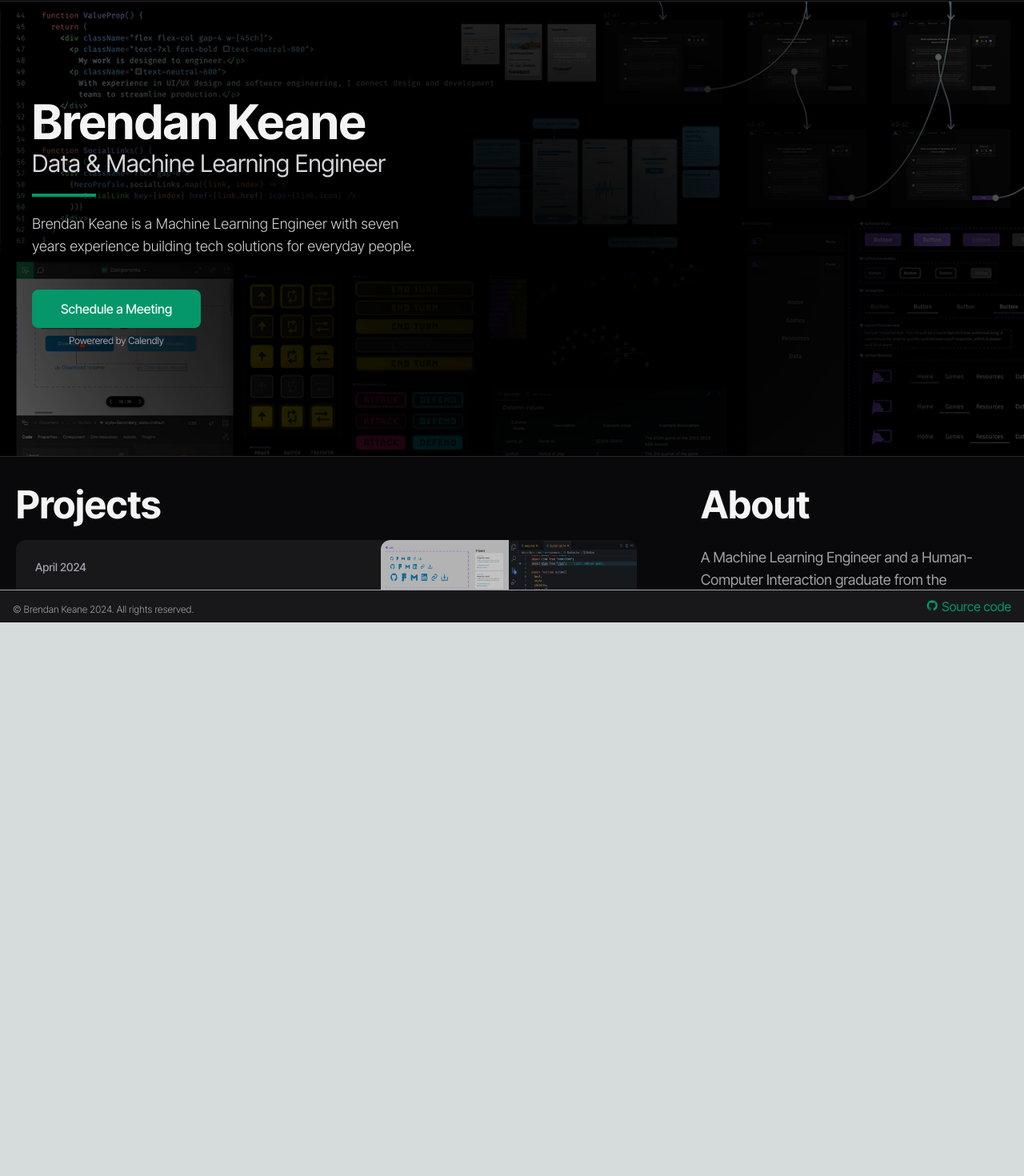
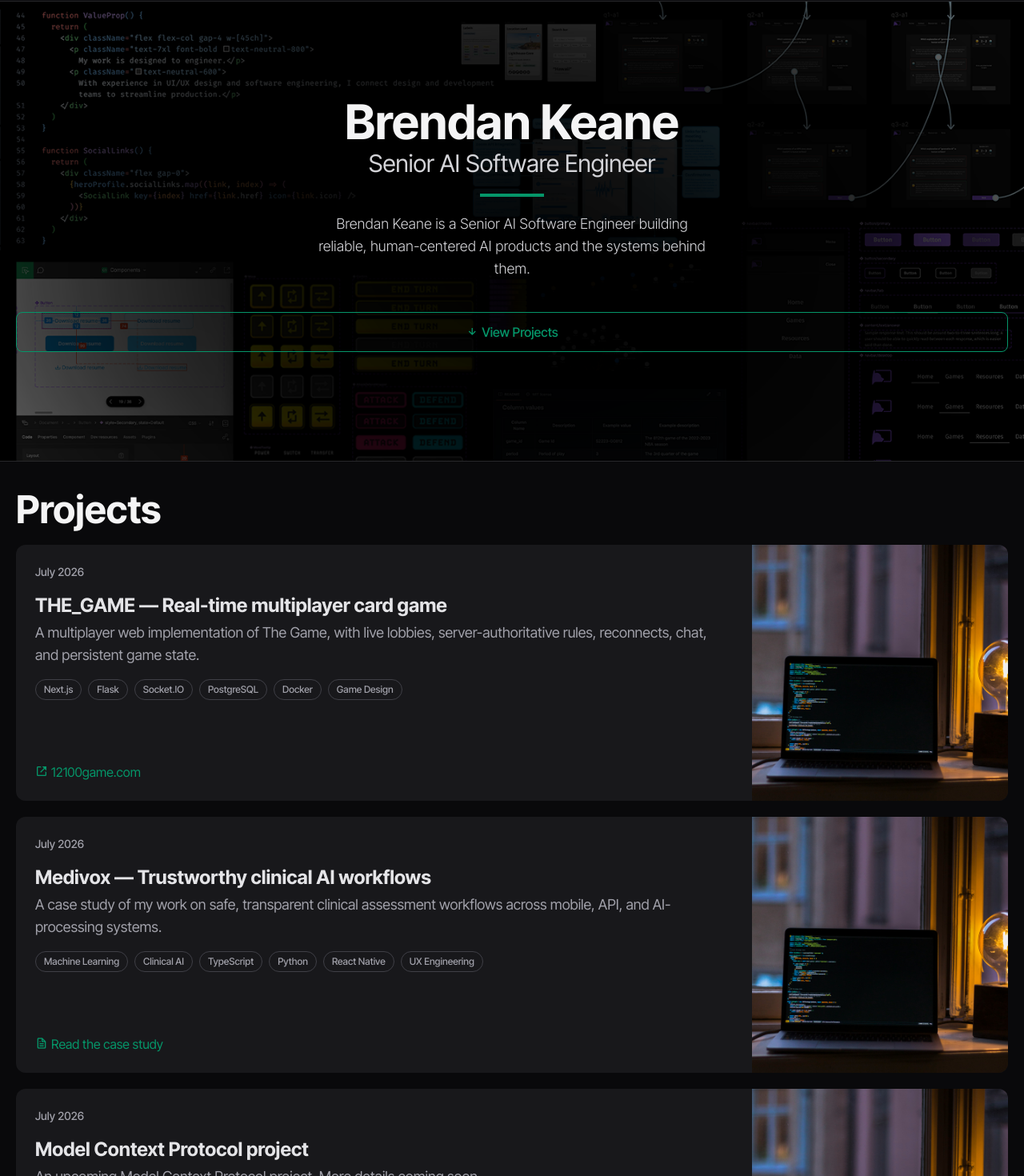
Before and after one commit to brendanwilliam/bkportfolio, a Next.js app: page / in a window 1280 px wide. Shown: the part 63-1533 px from the top of the page at 80% size. Before the commit the page ends 841 px from the top, so only its background shows below. Built offline with nearby package versions, Linux system fonts and the light colour scheme.

Commit message:
Update portfolio for senior AI engineering work

```diff
--- a/src/app/layout.tsx
+++ b/src/app/layout.tsx
@@ -8,7 +8,7 @@ const interTight = Inter_Tight({ subsets: ["latin"] });
 
 export const metadata: Metadata = {
   title: "Portfolio — Brendan Keane",
-  description: "Brendan Keane's design & UX engineering portfolio.",
+  description: "Brendan Keane is a Senior AI Software Engineer building reliable, human-centered AI products.",
 };
 
 export default function RootLayout({
--- a/src/app/page.tsx
+++ b/src/app/page.tsx
@@ -7,12 +7,12 @@ import { Header } from "@/components/Header";
 
 export default function Home() {
   return (
-    <main className="flex md:sticky md:top-0 min-h-screen flex-col w-screen overflow-auto md:max-h-screen">
+    <main className="flex min-h-screen w-full flex-col overflow-auto">
       <Header />
       <Hero />
-      <Content className="flex lg:flex-row flex-col lg:gap-20 px-5">
+      <Content className="flex flex-col px-5">
         <Projects />
-        <About id="about" />
+        <About id="about" className="" />
       </Content>
     </main>
   );
--- a/src/components/About.tsx
+++ b/src/components/About.tsx
@@ -1,33 +1,17 @@
 import { SubSection } from "@/components/SubSection";
 import { Section } from "@/components/Section";
-import { Button } from "@/components/Button";
-import clsx from 'clsx';
-
-interface ContactLink {
-  title: string,
-  icon: string,
-  href: string
-}
-
-const contact: ContactLink[] = [
-  { title: "brendanwillkeane@gmail.com", icon: "bxl-gmail", href: "mailto:brendanwillkeane@gmail.com" },
-  { title: "in/brendanwillkeane", icon: "bxl-linkedin", href: "https://www.linkedin.com/in/brendanwillkeane/" },
-  { title: "Resume", icon: "bx-file", href: "https://www.bkportfolio.me/resume_brendankeane.pdf" }
-]
 
 function Biography() {
   return (
     <SubSection title="">
       <div className="text-zinc-400 text-lg space-y-1 max-w-[50ch]">
         <p>
-        A Machine Learning Engineer and a Human-Computer Interaction graduate from the University of Washington that combines data and ML engineering skill with an eye for the social impact of emerging technologies.<br/><br/>
-        As an undergraduate, he split his focus between design and engineering with a goal of being an engineer&apos;s favorite designer. With skills in Figma, Adobe After Effects, and Adobe Illustrator, he found early work as a mobile product designer for an AI chatbot research lab at the Center for Technology and Behavioral Health at Dartmouth College. This foundational experience has led to over four years of experience working in AI.
+        Brendan Keane is a Senior AI Software Engineer who builds reliable, human-centered AI products from interface to infrastructure. His recent work spans clinical AI workflows, real-time multiplayer systems, and developer tooling, with an emphasis on making complex systems understandable, safe, and useful.<br/><br/>
+        At Medivox, he has contributed across mobile, API, and AI-processing systems for clinical assessment workflows. This includes evidence-readiness and safety signals, AI-generation progress and retry experiences, and the product infrastructure that helps clinicians move from source material to useful drafts with clarity and control.
         <br/><br/>
-        In the following years, he would work developing data-mining programs in Python to research the geography of American social movements, build network models to visualize who artists like BTS are connected to though samples, and studying human-computer interaction with ChatGPT while it&apos;s influence transcended the tech world into pop culture.
+        He brings a Human-Computer Interaction foundation from the University of Washington to full-stack AI engineering. His approach pairs production-minded software development with close attention to the people who rely on the systems he builds.
         <br/><br/>
-        Upon graduating from the University of Washington iSchool with a B.S. in Human-Computer Interaction, he founded Rough Draft Media to continue work as a Data Engineer while producing the video podcast “Can I Tell You Something?” In this role he regularly builds datasets and develops machine learning models to understand the world of digital media in the era of ubiquitous AI.
-        <br/><br/>
-        <strong>Currently, he is looking for full-time opportunities as a Machine Learning Engineer.</strong>
+        <strong>He is currently focused on building the next generation of trustworthy AI software.</strong>
         </p>
       </div>
     </SubSection>
@@ -43,7 +27,7 @@ export function About({
   className?: string
 }) {
   return (
-    <Section id={id} className={clsx("lg:max-w-sm lg:ml-auto", className)}>
+    <Section id={id} className={className}>
       <h2 className="sticky top-14 z-30 bg-zinc-950 py-5 md:text-5xl text-5xl font-bold text-zinc-100">About</h2>
       <Biography />
     </Section>
--- a/src/components/Footer.tsx
+++ b/src/components/Footer.tsx
@@ -4,8 +4,8 @@ export function Footer() {
 
   return (
     <footer>
-      <div className="w-full bg-zinc-900 py-2 px-4 relative z-50 border-t border-zinc-400">
-        <div className="flex justify-between items-end">
+      <div className="relative z-50 w-full border-t border-zinc-400 bg-zinc-900 px-4 py-2">
+        <div className="container mx-auto flex items-end justify-between">
           <div>
             <p className="text-zinc-400 text-xs font-light">&copy; Brendan Keane {new Date().getFullYear()}. All rights reserved.</p>
           </div>
--- a/src/components/Header.tsx
+++ b/src/components/Header.tsx
@@ -1,5 +1,4 @@
 import { SocialLinks } from "@/components/SocialLinks";
-import Image from 'next/image';
 
 // Hero data schema
 
@@ -13,7 +12,7 @@ interface HeroProfile {
 const heroProfile: HeroProfile = {
   name: "Brendan Keane",
   location: "Seattle, WA",
-  title: "Data & Machine Learning Engineer",}
+  title: "Senior AI Software Engineer",}
 
 function Title() {
   return (
@@ -23,7 +22,7 @@ function Title() {
 
 export function Header() {
   return (
-    <div className="w-screen z-50 bg-zinc-950 border-b border-zinc-800 sticky top-0 px-5">
+    <div className="sticky top-0 z-50 w-full border-b border-zinc-800 bg-zinc-950 px-5">
       <div className="container mx-auto flex justify-between items-center h-16 pt-1">
         <Title />
         <SocialLinks />
--- a/src/components/Hero.tsx
+++ b/src/components/Hero.tsx
@@ -1,35 +1,34 @@
-import clsx from "clsx";
-import { MeetingButton } from "@/components/MeetingButton";
+import { Button } from "@/components/Button";
 
 
 function ValueProp() {
   return (
-    <div className="space-y-5 text-left flex flex-col items-start mt-10">
+    <div className="mt-10 flex flex-col items-center space-y-5 text-center">
       <div className="space-y-1">
-        <p className="text-3xl md:text-6xl font-bold text-zinc-100 w-[20ch]">
+        <p className="text-3xl font-bold text-zinc-100 md:text-6xl">
           Brendan Keane </p>
         <p className="font-normal text-xl md:text-3xl text-zinc-300">
-            Data & Machine Learning Engineer</p>
+            Senior AI Software Engineer</p>
       </div>
       <div className="w-20 h-1 bg-emerald-600"></div>
-      <p className="text-base md:text-lg text-zinc-300 w-[48ch] drop-shadow-lg font-light">
-        Brendan Keane is a Machine Learning Engineer with seven years experience building tech solutions for everyday people.</p>
+      <p className="max-w-[48ch] text-base font-light text-zinc-300 drop-shadow-lg md:text-lg">
+        Brendan Keane is a Senior AI Software Engineer building reliable, human-centered AI products and the systems behind them.</p>
     </div>
   )
 }
 
 function HeroProfile() {
   return (
-    <div className="container mx-auto flex flex-col justify-center items-start gap-10 py-20 mb-14">
+    <div className="container mx-auto flex flex-col items-center justify-center gap-10 px-5 py-20 mb-14 text-center">
       <ValueProp />
-      <MeetingButton />
+      <Button href="#projects" style="secondary" icon="bx-down-arrow-alt">View Projects</Button>
     </div>
   )
 }
 
 export function Hero() {
   return (
-    <div className="w-full px-10 bg-[url('/hero-background.png')] bg-fixed bg-cover">
+    <div className="w-full bg-[url('/hero-background.png')] bg-fixed bg-cover">
       <HeroProfile />
     </div>
   )
--- a/src/components/MeetingButton.tsx
+++ /dev/null
@@ -1,15 +0,0 @@
-import { Button } from '@/components/Button';
-
-export function MeetingButton() {
-  return (
-    <div className="flex flex-col items-center">
-      <Button
-        href="https://calendly.com/brendan-jkp8/30min"
-        style="primary"
-      >
-        Schedule a Meeting
-      </Button>
-      <p className="text-xs text-zinc-400 mt-2">Powerered by Calendly</p>
-    </div>
-  );
-}
--- a/src/components/Projects.tsx
+++ b/src/components/Projects.tsx
@@ -15,55 +15,39 @@ interface Project {
   title: string,
   tags: string[],
   description: string,
-  nda: boolean,
+  status?: string,
   links: ContactLink[],
 }
 
 const projects: Project[] = [
   {
-    thumbnail: "/figma-to-frontend.png",
-    date: new Date(2024, 3),
-    title: "Figma to Frontend — Design system showcase",
-    tags: ["Figma", "React", "TypeScript", "TailwindCSS", "Next.js", "Vercel", "Design Systems", "UX Engineering"],
-    description: "Figma to Frontend is a design system showcase that demonstrates the process of converting a Figma design system into a fully functional frontend application. This project was built with React using TypeScript and TailwindCSS, and deployed with Next.js and Vercel.",
-    nda: false,
+    thumbnail: "/project-thumbnail.jpg",
+    date: new Date(2026, 6),
+    title: "THE_GAME — Real-time multiplayer card game",
+    tags: ["Next.js", "Flask", "Socket.IO", "PostgreSQL", "Docker", "Game Design"],
+    description: "A multiplayer web implementation of The Game, with live lobbies, server-authoritative rules, reconnects, chat, and persistent game state.",
     links: [
-      { title: "Figma designs", icon: "bxl-figma", href: "https://www.figma.com/community/file/1347365788085846321/figma-to-frontend" },
-      { title: "Project repository", icon: "bxl-github", href: "https://github.com/brendanwilliam/bkportfolio" }
+      { title: "12100game.com", icon: "bx-link-external", href: "https://12100game.com" }
     ]
   },
   {
-    thumbnail: "/roughdraft-thumbnail.png",
-    date: new Date(2024, 3),
-    title: "Rough Draft Media — Digital media production company",
-    tags: ["UX Engineering", "TypeScript", "TailwindCSS", "Next.js", "Vercel"],
-    description: "Rough Draft Media is a digital media production company that specializes in video production, web development, and brand design. This project was built with React using TypeScript and TailwindCSS, and deployed with Next.js and Vercel.",
-    nda: false,
+    thumbnail: "/project-thumbnail.jpg",
+    date: new Date(2026, 6),
+    title: "Medivox — Trustworthy clinical AI workflows",
+    tags: ["Machine Learning", "Clinical AI", "TypeScript", "Python", "React Native", "UX Engineering"],
+    description: "A case study of my work on safe, transparent clinical assessment workflows across mobile, API, and AI-processing systems.",
     links: [
-      { title: "roughdraftmedia.com", icon: "bx-link", href: "http://roughdraftmedia.com" },
-      { title: "Project repository", icon: "bxl-github", href: "https://github.com/brendanwilliam/roughdraftmedia" }
+      { title: "Read the case study", icon: "bx-file", href: "/projects/medivox" }
     ]
   },
   {
-    thumbnail: "/zoomapp-thumbnail.png",
-    date: new Date(2023, 10),
-    title: "Zoom meeting app — Startup project for post-meeting notes based on AI transcription",
-    tags: ["Figma", "UX Research", "UI/UX Design", "Prototyping"],
-    description: "This Zoom meeting app is a startup project that aims to provide post-meeting notes based on AI transcription. Due to a non-disclosure agreement, I am unable to share significant details about this project.",
-    nda: true,
+    thumbnail: "/project-thumbnail.jpg",
+    date: new Date(2026, 6),
+    title: "Model Context Protocol project",
+    tags: ["MCP", "AI Tooling", "Developer Experience"],
+    description: "An upcoming Model Context Protocol project. More details coming soon.",
+    status: "Coming soon",
     links: []
-  },
-  {
-    thumbnail: "/chatdwg-thumbnail.png",
-    date: new Date(2023, 10),
-    title: "ChatDWG — Building an intuition for AI-written content",
-    tags: ["UX Engineering", "UX Research", "UI/UX Design", "Figma", "Prototyping", "Design Systems"],
-    description: "ChatDWG is a project that aims to build an intuition for AI-written content through playing the game Two Truths and a Lie. This project was designed and prototyped in Figma, and developed with HTML, CSS, and JavaScript.",
-    nda: false,
-    links: [
-      { title: "roughdraftmedia.com", icon: "bx-link", href: "https://brendanwilliam.github.io/chatdwg/" },
-      { title: "Project repository", icon: "bxl-github", href: "https://github.com/brendanwilliam/chatdwg" }
-    ]
   },
 ]
 
@@ -73,32 +57,44 @@ function ProjectCard({
   thumbnail,
   date,
   title,
+  tags,
   description,
+  status,
   links
 }: {
   thumbnail: string,
   date: Date,
   title: string,
+  tags: string[],
   description: string,
+  status?: string,
   links: ContactLink[]
 }) {
 
   return (
-    <div className="flex xl:flex-row flex-col-reverse rounded-xl bg-zinc-900 w-full">
-      <div className="flex flex-col justify-center items-stretch gap-4 px-6 xl:py-6 py-10">
+    <div className="flex w-full flex-col-reverse overflow-hidden rounded-xl bg-zinc-900 xl:flex-row xl:justify-between">
+      <div className="flex flex-col items-stretch justify-center gap-4 px-6 py-10 xl:flex-1 xl:py-6">
         <FormattedDate date={date} className="text-sm font-medium text-zinc-400" />
         <div className="space-y-1">
           <h3 className="text-2xl font-bold text-zinc-200">{title}</h3>
           <p className="text-lg text-zinc-400">{description}</p>
         </div>
+        <div className="flex flex-wrap gap-2">
+          {tags.map((tag) => (
+            <span key={tag} className="rounded-full border border-zinc-700 px-2.5 py-1 text-xs font-medium text-zinc-400">
+              {tag}
+            </span>
+          ))}
+        </div>
         <div className="flex flex-col justify-start items-start gap-1 mt-auto">
+          {status && <span className="text-sm font-medium text-amber-300">{status}</span>}
           {links.map((link, index) => (
             <Button key={index} href={link.href} style="tertiary" icon={link.icon}>{link.title}</Button>
           ))}
         </div>
       </div>
-      <div className="">
-        <Image src={thumbnail} alt={title} width="300" height="300" className="rounded-xl hidden xl:flex h-full xl:min-w-80"/>
+      <div className="xl:ml-auto xl:shrink-0">
+        <Image src={thumbnail} alt={title} width="300" height="300" className="hidden h-full xl:flex xl:min-w-80 xl:object-cover"/>
         <Image src={thumbnail} alt={title} width="600" height="300" className="xl:hidden flex rounded-t-xl -mb-2 w-full object-cover"/>
       </div>
     </div>
@@ -111,7 +107,7 @@ export function Projects() {
       <h2 className="sticky top-14 z-30 bg-zinc-950 py-5 md:text-5xl text-5xl font-bold text-zinc-100">Projects</h2>
       <div className="flex flex-col gap-5">
         {projects.map((project, index) => (
-          <ProjectCard key={index} thumbnail={project.thumbnail} date={project.date} title={project.title} description={project.description} links={project.links} />
+          <ProjectCard key={index} thumbnail={project.thumbnail} date={project.date} title={project.title} tags={project.tags} description={project.description} status={project.status} links={project.links} />
         ))}
       </div>
     </Section>
```
Also changed, not shown: src/app/projects/medivox/page.tsx (added, +62 -0 lines).
